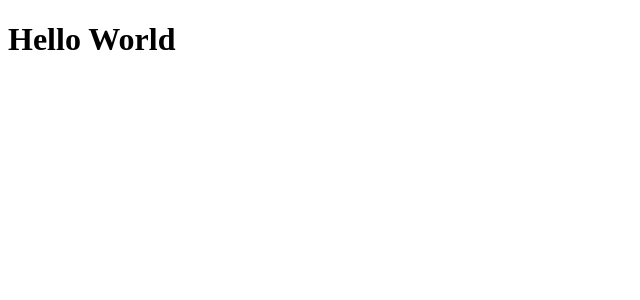
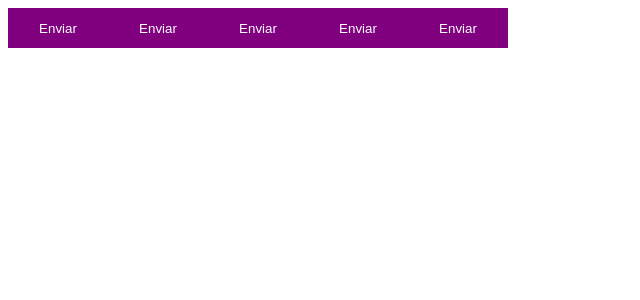
Before and after one commit to williamroger/ignite-reactjs-02-ignite-timer, a React (Vite) app: page / in a window 1280 px wide. Shown: the top 300 px of the page, without its empty margins (0-640 px from the left). Built offline with nearby package versions, Linux system fonts and the light colour scheme.

Commit message:
adicionado styled components

```diff
--- a/package.json
+++ b/package.json
@@ -11,11 +11,13 @@
   },
   "dependencies": {
     "react": "^18.2.0",
-    "react-dom": "^18.2.0"
+    "react-dom": "^18.2.0",
+    "styled-components": "^6.0.4"
   },
   "devDependencies": {
     "@types/react": "^18.2.14",
     "@types/react-dom": "^18.2.6",
+    "@types/styled-components": "^5.1.26",
     "@typescript-eslint/eslint-plugin": "^5.61.0",
     "@typescript-eslint/parser": "^5.61.0",
     "@vitejs/plugin-react": "^4.0.1",
--- a/src/App.tsx
+++ b/src/App.tsx
@@ -1,7 +1,15 @@
+import { ThemeProvider } from "styled-components";
+import { Button } from "./components/Button";
+import { defaultTheme } from "./styles/themes/default";
+
 export function App() {
   return (
-    <>
-      <h1>Hello World</h1>
-    </>
+    <ThemeProvider theme={defaultTheme}>
+      <Button variant="primary" />
+      <Button variant="secondary" />
+      <Button variant="danger" />
+      <Button variant="success" />
+      <Button />
+    </ThemeProvider>
   )
 }
--- /dev/null
+++ b/src/components/Button.styles.ts
@@ -0,0 +1,24 @@
+import styled, { css } from "styled-components";
+
+export type ButtonVariant = 'primary' | 'secondary' | 'danger' | 'success';
+
+interface ButtonContainerProps {
+  variant: ButtonVariant;
+}
+
+const buttonVariants = {
+  primary: 'purple',
+  secondary: 'orange',
+  danger: 'red',
+  success: 'green',
+}
+
+export const ButtonContainer = styled.button<ButtonContainerProps>`
+  width: 100px;
+  height: 40px;
+  border: none;
+  cursor: pointer;
+
+  background-color: ${props => props.theme.primary};
+  color: ${props => props.theme.white};
+`;
--- /dev/null
+++ b/src/components/Button.tsx
@@ -0,0 +1,11 @@
+import { ButtonContainer, ButtonVariant } from './Button.styles';
+
+interface ButtonProps {
+  variant?: ButtonVariant;
+}
+
+export function Button({ variant = 'primary' }: ButtonProps) {
+  return (
+    <ButtonContainer variant={variant} >Enviar</ButtonContainer>
+  );
+}
--- /dev/null
+++ b/src/styles/themes/default.ts
@@ -0,0 +1,5 @@
+export const defaultTheme = {
+  primary: 'purple',
+  secondary: 'orange',
+  white: '#fff',
+}
```
Also changed, not shown: 1 other file (tests, documents, lock files or other folders).
